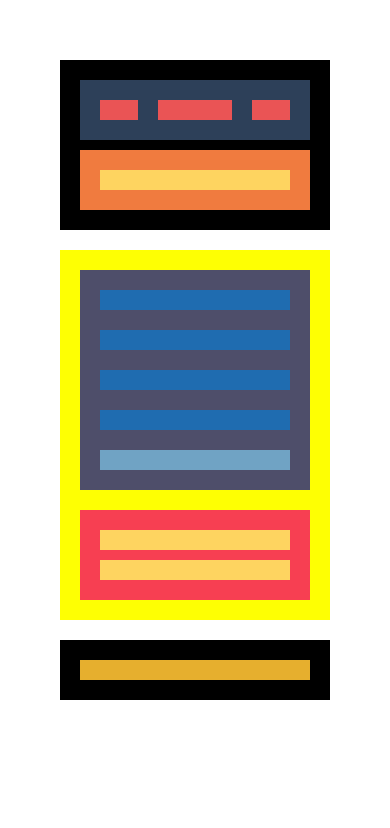
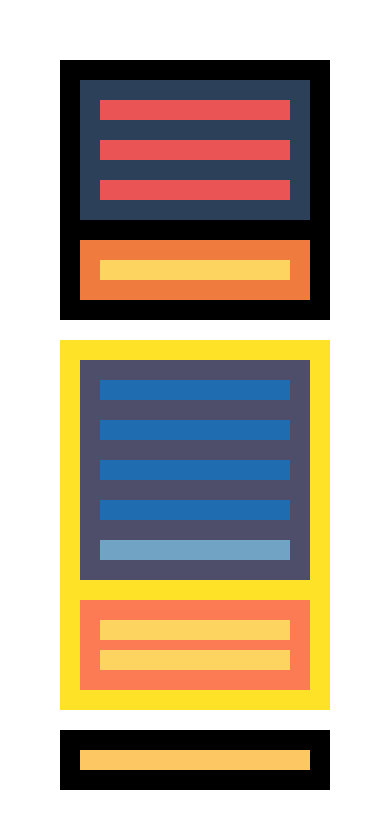
Before and after one commit to EliFullStack/Sprint-1_Maquetaci-Html-i-Css, a plain HTML site: page index.html in a window 390 px wide. Drawn offline with Linux system fonts and the light colour scheme.

Commit message:
versió mobile

```diff
--- a/stylesheet.css
+++ b/stylesheet.css
@@ -106,9 +106,32 @@ footer {
         flex: 100;
     }
 
-    @media screen and (max-width: 768px) {
-        main {
-            flex-direction: column;
-            background-color: #FEFF03;
+@media screen and (max-width: 768px) {
+    main {
+         flex-direction: column;
+         background-color: #FEFF03;
     }
 }
+
+@media screen and (max-width: 480px) {
+    .menu {
+        flex-direction: column;
+        margin-bottom: 10px;
+    }
+
+    main {
+        background-color: #FEE228;
+    }
+
+    .section {
+        flex-direction: column;
+    }
+
+    .aside {
+        background-color: #FD7B54;
+    }
+
+    .footer {
+        background-color: #FDC764;
+    }
+}
```
